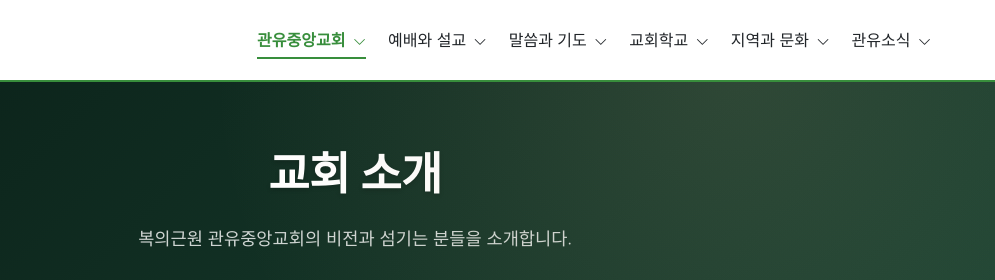
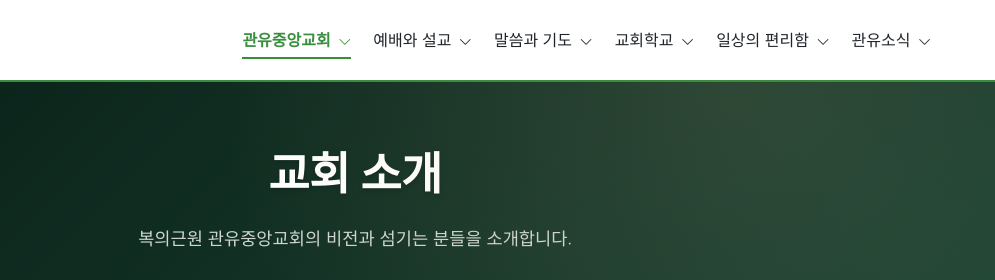
Before and after one commit to pilgrim70/home-page1, a plain HTML site: page intro.html in a window 1280 px wide. Shown: the top 280 px of the page, 285-1280 px from the left. Drawn offline with nearby package versions, Linux system fonts and the light colour scheme; a web font is replaced by a local one.

Commit message:
Update nav menu: '지역과 문화' -> '일상의 편리함', remove '오시는 길' from menu

```diff
--- a/intro.html
+++ b/intro.html
@@ -63,9 +63,8 @@
           </ul>
         </div>
         <div class="nav-item has-dropdown">
-          <a href="location.html" class="nav-link">지역과 문화 <i class="la la-angle-down dropdown-icon"></i></a>
+          <a href="location.html" class="nav-link">일상의 편리함 <i class="la la-angle-down dropdown-icon"></i></a>
           <ul class="dropdown-menu">
-            <li><a href="location.html#location" class="dropdown-link"><i class="la la-map-marker"></i> 오시는 길</a></li>
             <li><a href="https://link.coupang.com/a/e3vtVJWPbo" target="_blank" rel="noopener noreferrer" class="dropdown-link"><i class="la la-shopping-cart"></i> 쿠팡 바로가기</a></li>
           </ul>
         </div>
@@ -125,9 +124,8 @@
         </ul>
       </div>
       <div class="nav-item has-dropdown mobile-dropdown">
-        <a href="location.html" class="nav-link mobile-link">지역과 문화 <i class="la la-angle-down dropdown-icon"></i></a>
+        <a href="location.html" class="nav-link mobile-link">일상의 편리함 <i class="la la-angle-down dropdown-icon"></i></a>
         <ul class="dropdown-menu mobile-dropdown-menu">
-          <li><a href="location.html#location" class="dropdown-link mobile-link">오시는 길</a></li>
           <li><a href="https://link.coupang.com/a/e3vtVJWPbo" target="_blank" rel="noopener noreferrer" class="dropdown-link mobile-link">쿠팡 바로가기</a></li>
         </ul>
       </div>
```
Also changed, not shown: index.html (+2 -4 lines), location.html (+2 -4 lines), news.html (+2 -4 lines), school.html (+2 -4 lines), sermons.html (+2 -4 lines).
